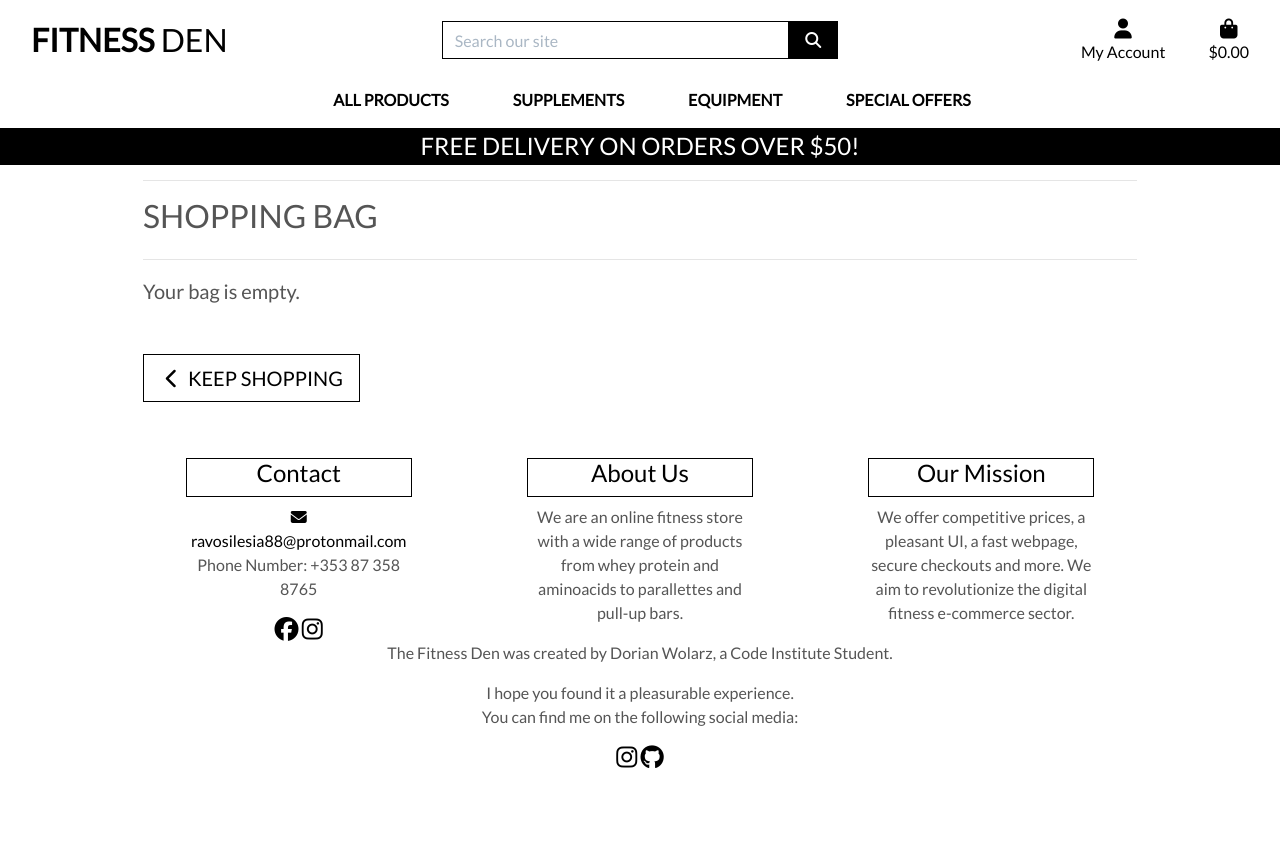
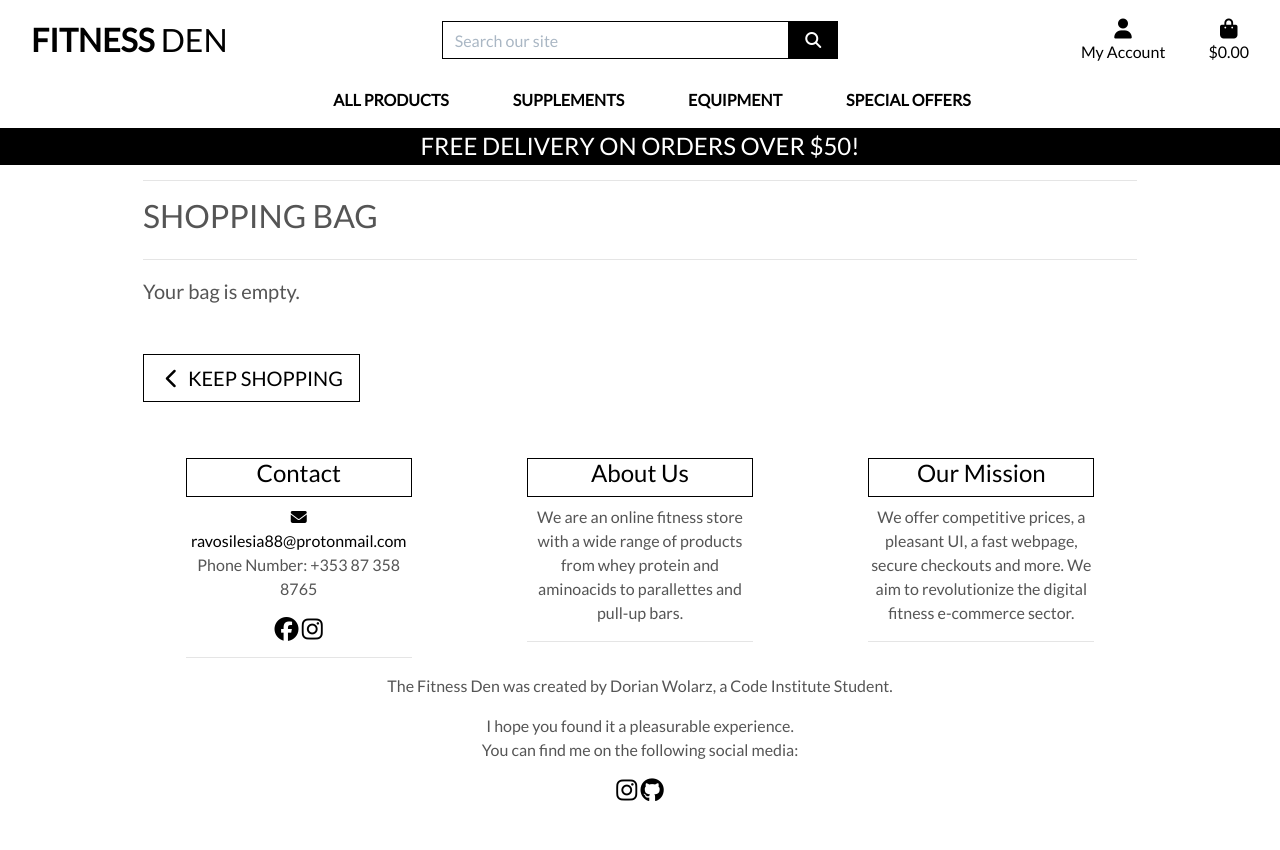
Before and after one commit to RavoPL/fitness-den, a Django app: page /bag/ in a window 1280 px wide. Before the commit the page ends 768 px from the top, so only its background shows below. Run offline with Django 4.2, Linux system fonts and the light colour scheme; parts of the project's set-up code (start-up, migrations or seed data) failed here and were passed over; some libraries are stand-ins or nearby versions.

Commit message:
add block dividers to footer

```diff
--- a/templates/includes/footer.html
+++ b/templates/includes/footer.html
@@ -16,6 +16,7 @@
                 <a href="https://www.instagram.com/" class="social-media" target="_blank" aria-label="Instagram Link">
                     <i class="fa-brands fa-instagram fa-xl"></i>
                 </a>
+                <hr class="block-divider block-divider--short">
         </div>
 
         <!-- About Us -->
@@ -23,6 +24,7 @@
             <h4 class="footer-titles pb-2">About Us</h4>
                 <p>We are an online fitness store with a wide range of products
                     from whey protein and aminoacids to parallettes and pull-up bars.</p>
+            <hr class="block-divider block-divider--short">
         </div>
 
         <!-- Our Mission -->
@@ -31,6 +33,7 @@
             <h4 class="footer-titles pb-2">Our Mission</h4>
             <p>We offer competitive prices, a pleasant UI, a fast webpage,
                 secure checkouts and more. We aim to revolutionize the digital fitness e-commerce sector.</p>
+            <hr class="block-divider block-divider--short">
         </div>
 
     </div>
```
